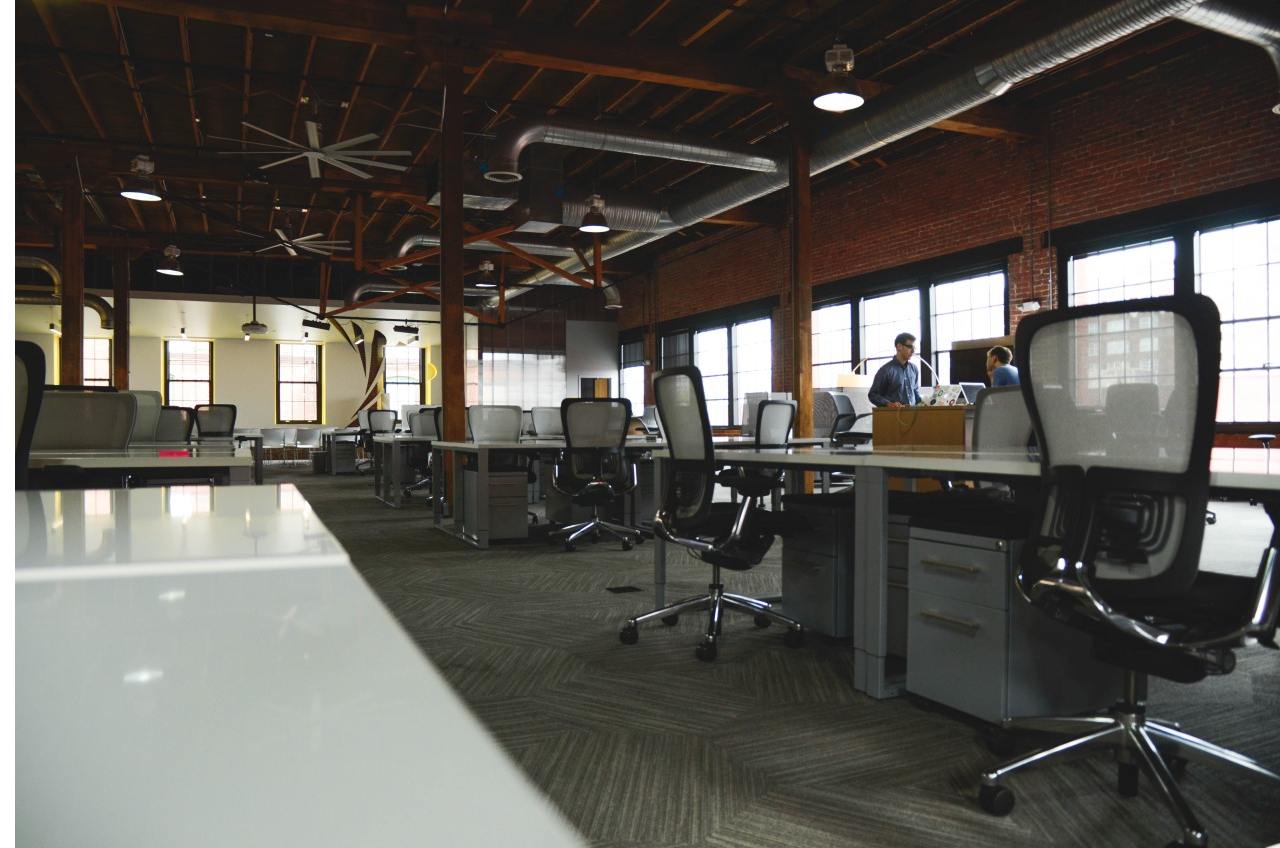
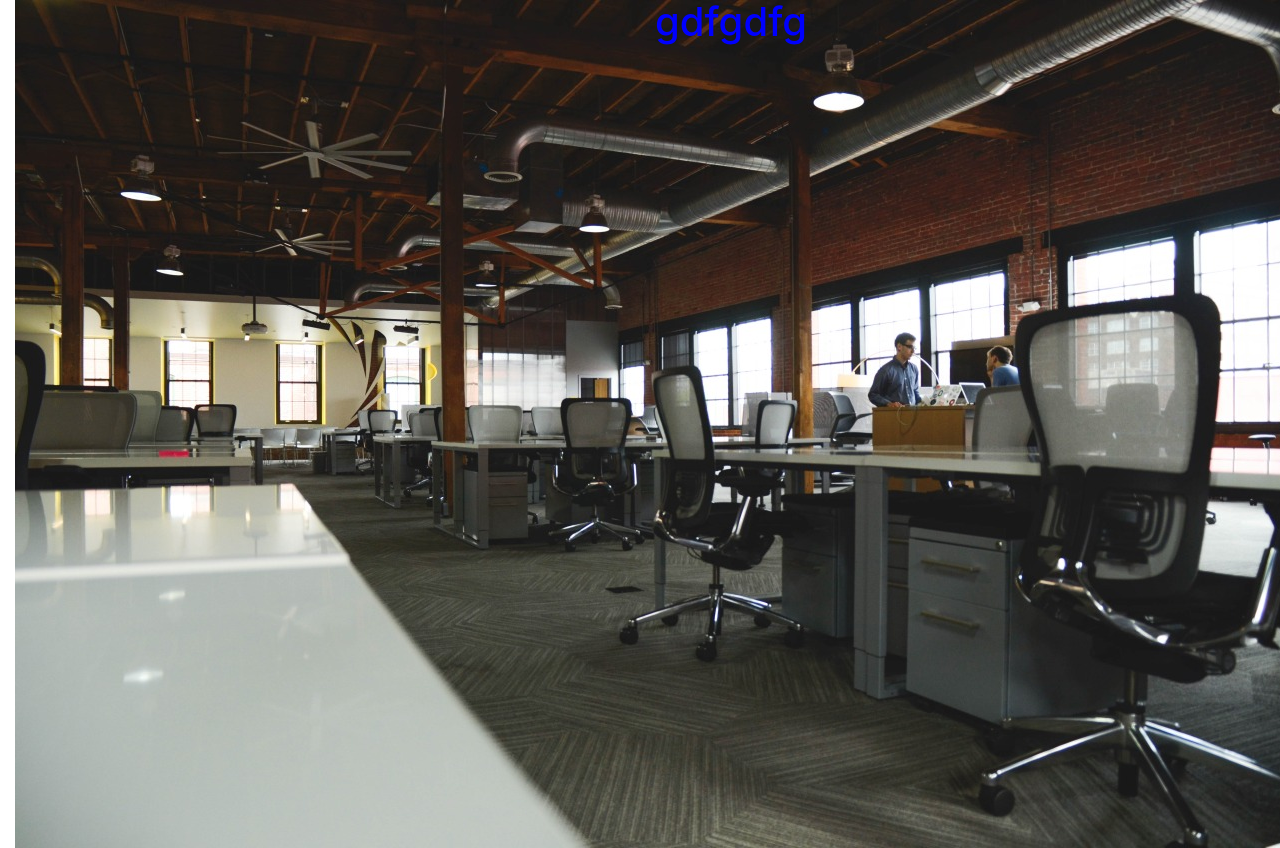
Before and after one commit to vivekprvr/first-time, a website: page index.html in a window 1280 px wide. Drawn offline with Linux system fonts and the light colour scheme.

Commit message:
new changes

```diff
--- a/index.html
+++ b/index.html
@@ -20,7 +20,9 @@
   </div>
   <div class="col-sm-6">
      <h1 class="test">
-
+      <div class="tests">
+        <div class="w-100 mt-0">gdfgdfg</div>
+      </div>
     </h1>
   </div>
 </div>
--- a/sass/bootstrap.scss
+++ b/sass/bootstrap.scss
@@ -53,8 +53,8 @@
 // Utility classes
 @import "utilities";
 
-.test{
-	color: red;
+.tests{
+	color: blue;
 	display: flex;
 }
 
```
Also changed, not shown: css/style.css.
